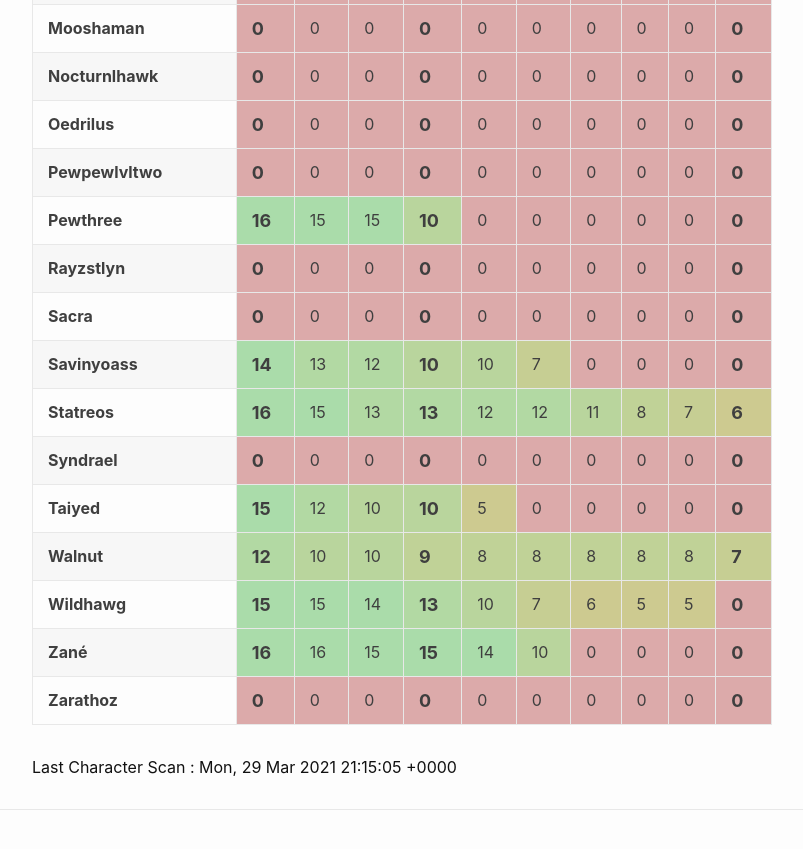
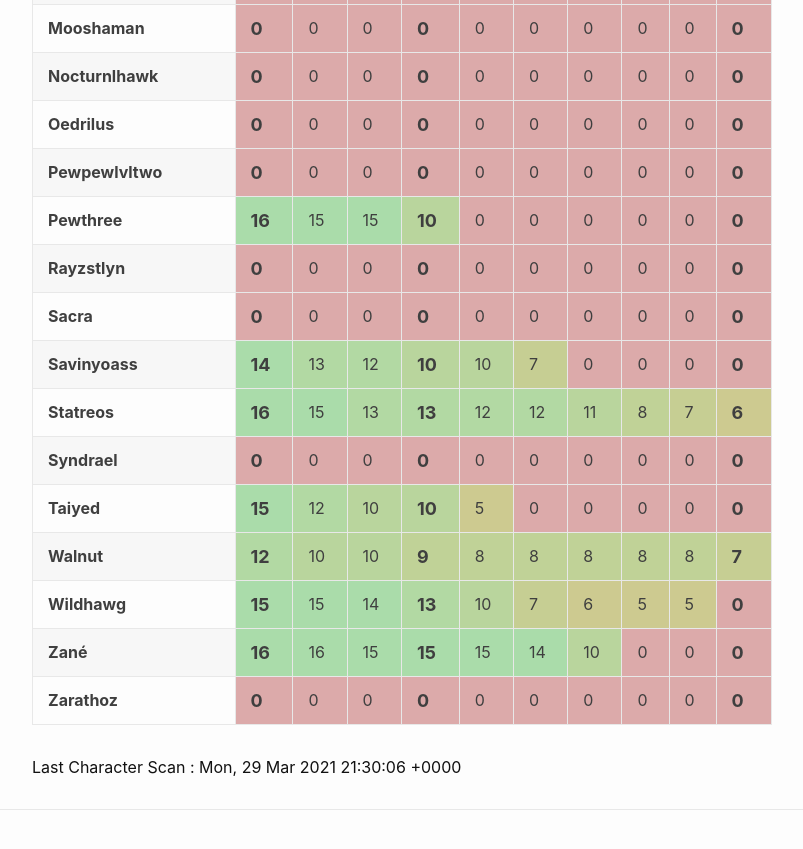
Before and after one commit to eldertribunal/keystonetracker, a Jekyll site: the page built from weekly.md, in a window 1280 px wide and 900 px high, scrolled down 1390 px. Shown: the top 849 px of the window, without its empty margins (126-929 px from the left). Built offline with Jekyll 4.4.1, drawn with Linux system fonts in a browser that asks for light colours.

Commit message:
auto scan Mon Mar 29 21:30:57 UTC 2021

```diff
--- a/_data/scanned.json
+++ b/_data/scanned.json
@@ -1,3 +1,3 @@
 {
-  "timestamp": 1617052505
+  "timestamp": 1617053406
 }
--- a/_data/weekly.json
+++ b/_data/weekly.json
@@ -336,9 +336,9 @@
       16,
       15,
       15,
+      15,
       14,
       10,
-      0,
       0,
       0,
       0
```
